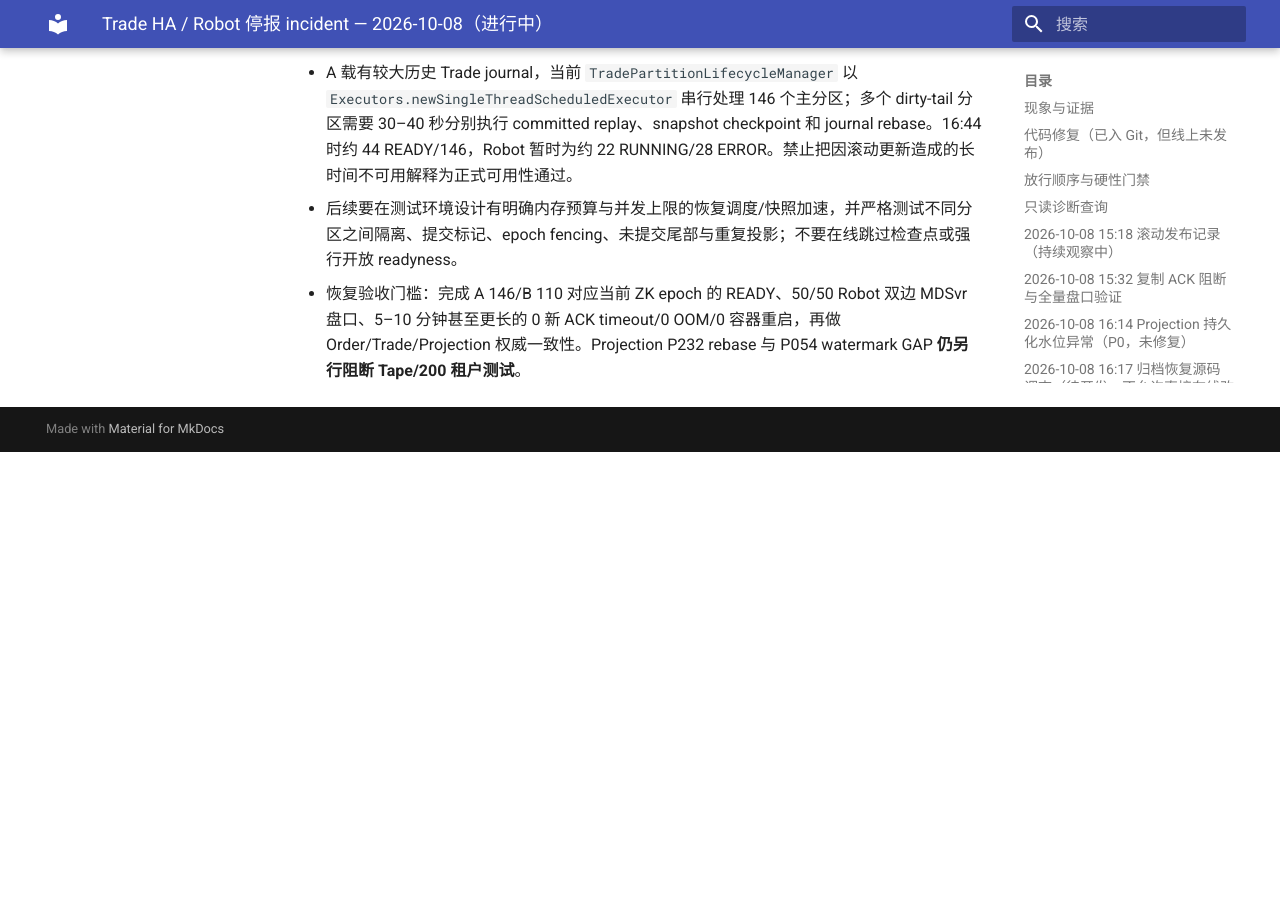
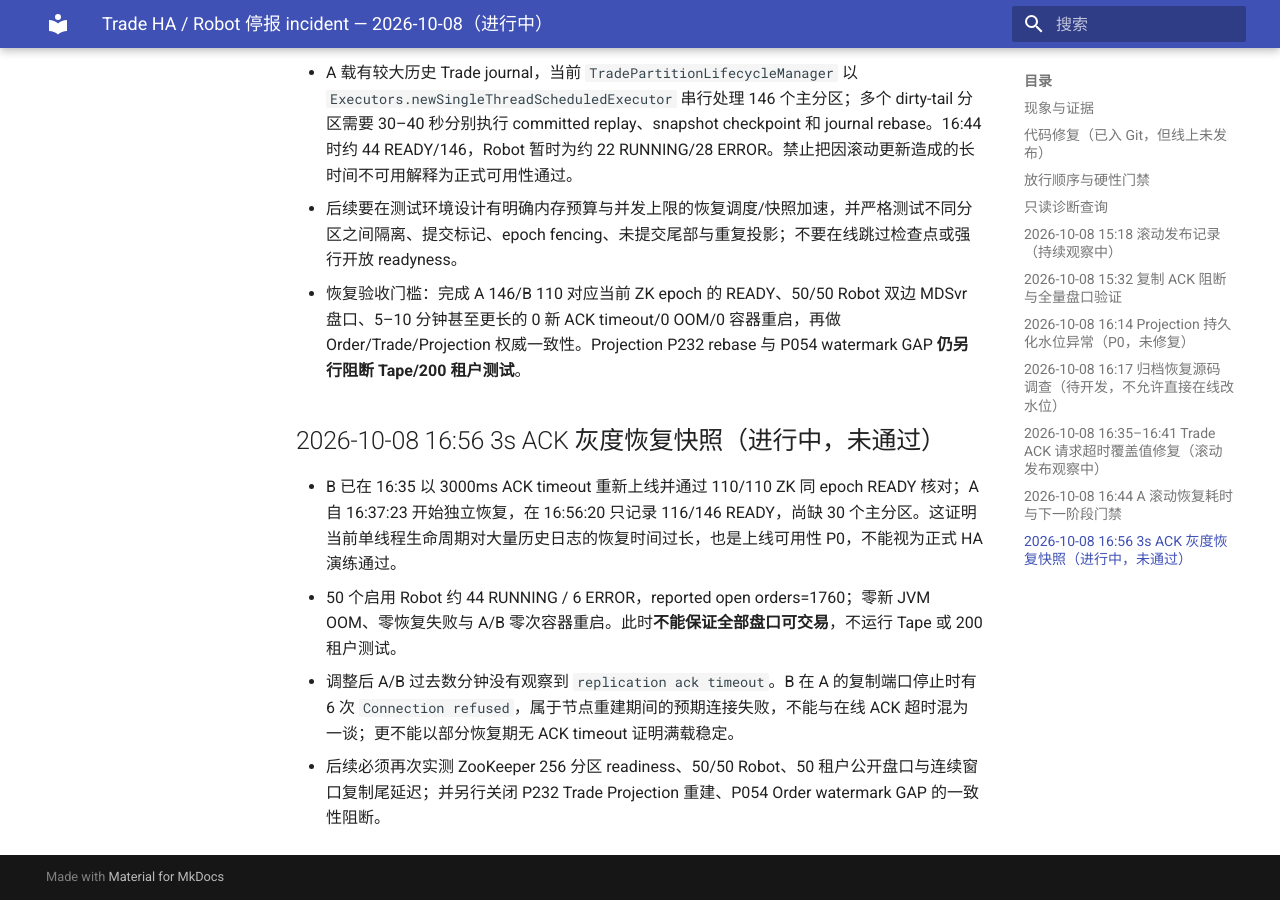
Before and after one commit to bliplink/dc-quant-deploy, an MkDocs documentation site: the page built from docs/TRADE_ROBOT_HEAP_INCIDENT_20261008.zh-CN.md, in a window 1280 px wide and 900 px high, scrolled down 6671 px. Built offline with MkDocs 1.6.1 and Material for MkDocs 9.7.7, drawn with Linux system fonts in a browser that asks for light colours; before the commit the page ends 7123 px from its top, so only the background shows below that.

Commit message:
docs: capture ongoing Trade recovery and availability gate at 16:56

```diff
--- a/docs/TRADE_ROBOT_HEAP_INCIDENT_20261008.zh-CN.md
+++ b/docs/TRADE_ROBOT_HEAP_INCIDENT_20261008.zh-CN.md
@@ -107,3 +107,10 @@ docker stats --no-stream dc-saas-tradesvr dc-saas-tradesvr-b dc-saas-robotsvr
 - A 载有较大历史 Trade journal，当前 `TradePartitionLifecycleManager` 以 `Executors.newSingleThreadScheduledExecutor` 串行处理 146 个主分区；多个 dirty-tail 分区需要 30–40 秒分别执行 committed replay、snapshot checkpoint 和 journal rebase。16:44 时约 44 READY/146，Robot 暂时为约 22 RUNNING/28 ERROR。禁止把因滚动更新造成的长时间不可用解释为正式可用性通过。
 - 后续要在测试环境设计有明确内存预算与并发上限的恢复调度/快照加速，并严格测试不同分区之间隔离、提交标记、epoch fencing、未提交尾部与重复投影；不要在线跳过检查点或强行开放 readyness。
 - 恢复验收门槛：完成 A 146/B 110 对应当前 ZK epoch 的 READY、50/50 Robot 双边 MDSvr 盘口、5–10 分钟甚至更长的 0 新 ACK timeout/0 OOM/0 容器重启，再做 Order/Trade/Projection 权威一致性。Projection P232 rebase 与 P054 watermark GAP **仍另行阻断 Tape/200 租户测试**。
+
+## 2026-10-08 16:56 3s ACK 灰度恢复快照（进行中，未通过）
+
+- B 已在 16:35 以 3000ms ACK timeout 重新上线并通过 110/110 ZK 同 epoch READY 核对；A 自 16:37:23 开始独立恢复，在 16:56:20 只记录 116/146 READY，尚缺 30 个主分区。这证明当前单线程生命周期对大量历史日志的恢复时间过长，也是上线可用性 P0，不能视为正式 HA 演练通过。
+- 50 个启用 Robot 约 44 RUNNING / 6 ERROR，reported open orders=1760；零新 JVM OOM、零恢复失败与 A/B 零次容器重启。此时**不能保证全部盘口可交易**，不运行 Tape 或 200 租户测试。
+- 调整后 A/B 过去数分钟没有观察到 `replication ack timeout`。B 在 A 的复制端口停止时有 6 次 `Connection refused`，属于节点重建期间的预期连接失败，不能与在线 ACK 超时混为一谈；更不能以部分恢复期无 ACK timeout 证明满载稳定。
+- 后续必须再次实测 ZooKeeper 256 分区 readiness、50/50 Robot、50 租户公开盘口与连续窗口复制尾延迟；并另行关闭 P232 Trade Projection 重建、P054 Order watermark GAP 的一致性阻断。
```
